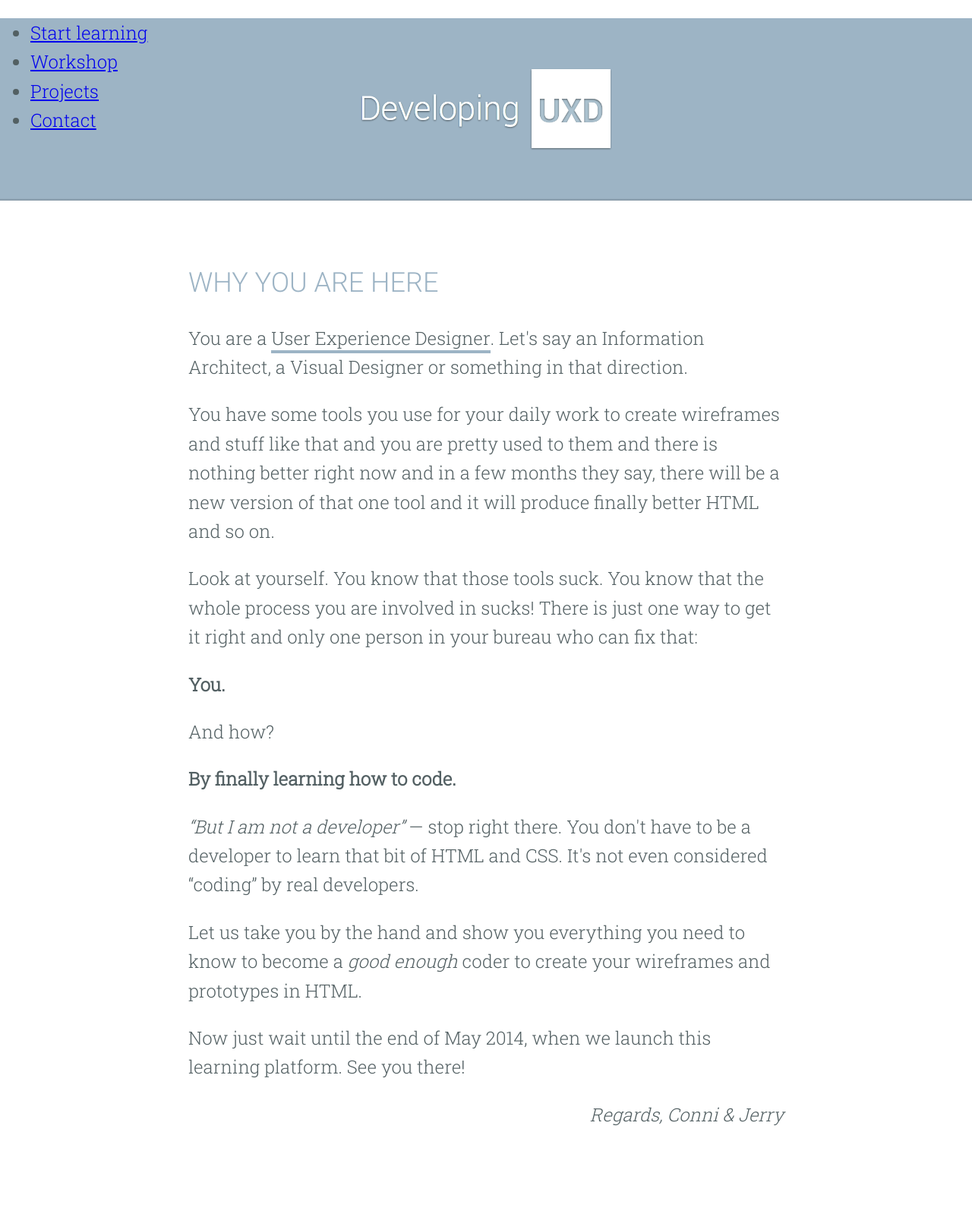
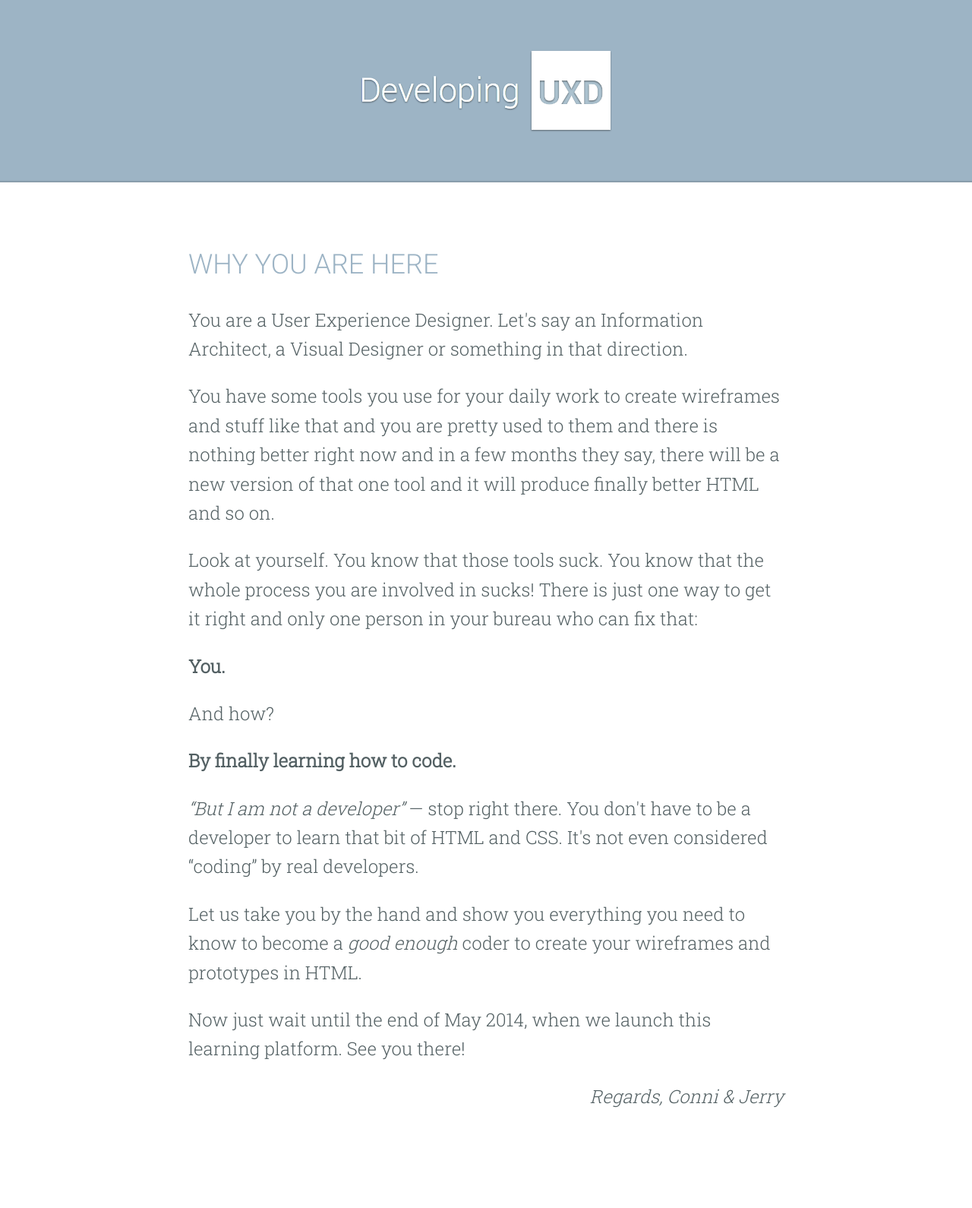
Before and after one commit to developinguxd/developinguxd.github.io, a Jekyll site: the page built from index.html, in a window 1280 px wide. Shown: the whole page at 76% size. Built offline with Jekyll 4.4.1, drawn with Linux system fonts in a browser that asks for light colours; nearby versions of some CDN libraries; after the commit the page ends 1566 px from its top, so only the background shows below that.

Commit message:
Revert "Add nav markup"
This reverts commit f72e9b02c959be13ab042f214a0044878e3157a6.

```diff
--- a/_assets/stylesheets/components/_article.scss
+++ b/_assets/stylesheets/components/_article.scss
@@ -1,4 +1,4 @@
-@import "component-imports";
+@import "../colors";
 
 .article {
   padding-bottom: 80px;
--- a/_assets/stylesheets/components/_header.scss
+++ b/_assets/stylesheets/components/_header.scss
@@ -1,4 +1,4 @@
-@import "component-imports";
+@import "_component-imports";
 
 .header {
   background-color: $primary;
--- a/_includes/_header.html
+++ b/_includes/_header.html
@@ -1,4 +1,3 @@
 <header class="header">
   <img class="header-logo" src="assets/images/logo@2x.png"alt="{{ page.title }}" title="{{ page.title }}">
-  {% include _nav.html %}
 </header>
--- a/_includes/_nav.html
+++ /dev/null
@@ -1,8 +0,0 @@
-<nav class="nav">
-  <ul>
-    <li><a href="#" class="nav-link">Start learning</a></li>
-    <li><a href="#" class="nav-link">Workshop</a></li>
-    <li><a href="#" class="nav-link">Projects</a></li>
-    <li><a href="#" class="nav-link">Contact</a></li>
-  </ul>
-</nav>
--- a/assets/stylesheets/app.css
+++ b/assets/stylesheets/app.css
@@ -546,28 +546,6 @@ body {
   -moz-box-sizing: border-box;
   box-sizing: border-box; }
 
-.link {
-  position: relative;
-  text-decoration: none; }
-  .link:after {
-    background-color: #9db4c5;
-    content: "";
-    height: 4px;
-    left: 0;
-    bottom: -4px;
-    position: absolute;
-    -webkit-transition: height 0.1s ease-in-out;
-    transition: height 0.1s ease-in-out;
-    width: 100%;
-    z-index: -1; }
-  .link:link, .link:visited {
-    color: inherit; }
-  .link:hover {
-    color: #fff; }
-    .link:hover:after {
-      height: 100%;
-      padding-top: 3px; }
-
 .small-shadow--bottom, .header:after {
   background-image: -webkit-linear-gradient(270deg, transparent 0%, rgba(0, 0, 0, 0.2) 100%);
   background-image: linear-gradient(-180deg, transparent 0%, rgba(0, 0, 0, 0.2) 100%); }
@@ -637,46 +615,6 @@ body {
     .header-logo {
       width: 100%; } }
 
-/* fonts */
-.t-nav, body {
-  font-family: 'Roboto Slab', 'serif'; }
-
-.t-sans, .main-headline {
-  font-family: 'Roboto', 'sans-serif'; }
-
-.main-headline {
-  color: #9db4c5;
-  text-transform: uppercase;
-  font-weight: lighter;
-  font-size: 36px; }
-
-/* breakpoints */
-.container {
-  max-width: 880px;
-  margin: 0 auto; }
-
-.page {
-  max-width: 100%;
-  margin-left: auto;
-  margin-right: auto;
-  -moz-box-sizing: border-box;
-  -webkit-box-sizing: border-box;
-  box-sizing: border-box;
-  width: 100%;
-  float: left;
-  padding-left: 0.83333%;
-  padding-right: 0.83333%;
-  padding-left: 0.5em;
-  padding-right: 0.5em; }
-  .page::after {
-    content: " ";
-    display: block;
-    clear: both; }
-  @media (min-width: 480px) {
-    .page {
-      padding-left: 2em;
-      padding-right: 2em; } }
-
 .article {
   padding-bottom: 80px; }
   .article > h1 {
--- a/index.html
+++ b/index.html
@@ -4,7 +4,7 @@ title: Developing User Experience Design
 ---
 <article class="article page">
   <h1 class="main-headline">Why you are here</h1>
-  <p>You are a <a class="link" href="http://en.wikipedia.org/wiki/User_experience_design" target="_blank">User Experience Designer</a>. Let's say an Information Architect, a Visual Designer or something in that direction.</p>
+  <p>You are a User Experience Designer. Let's say an Information Architect, a Visual Designer or something in that direction.</p>
 
   <p>You have some tools you use for your daily work to create wireframes and stuff like that and you are pretty used to them and there is nothing better right now and in a few months they say, there will be a new version of that one tool and it will produce finally better HTML and so on.</p>
 
```
Also changed, not shown: _assets/stylesheets/_base.scss (+0 -30 lines), _assets/stylesheets/components/__component-imports.scss (renamed from _assets/stylesheets/components/_component-imports.scss), 2 other files.
